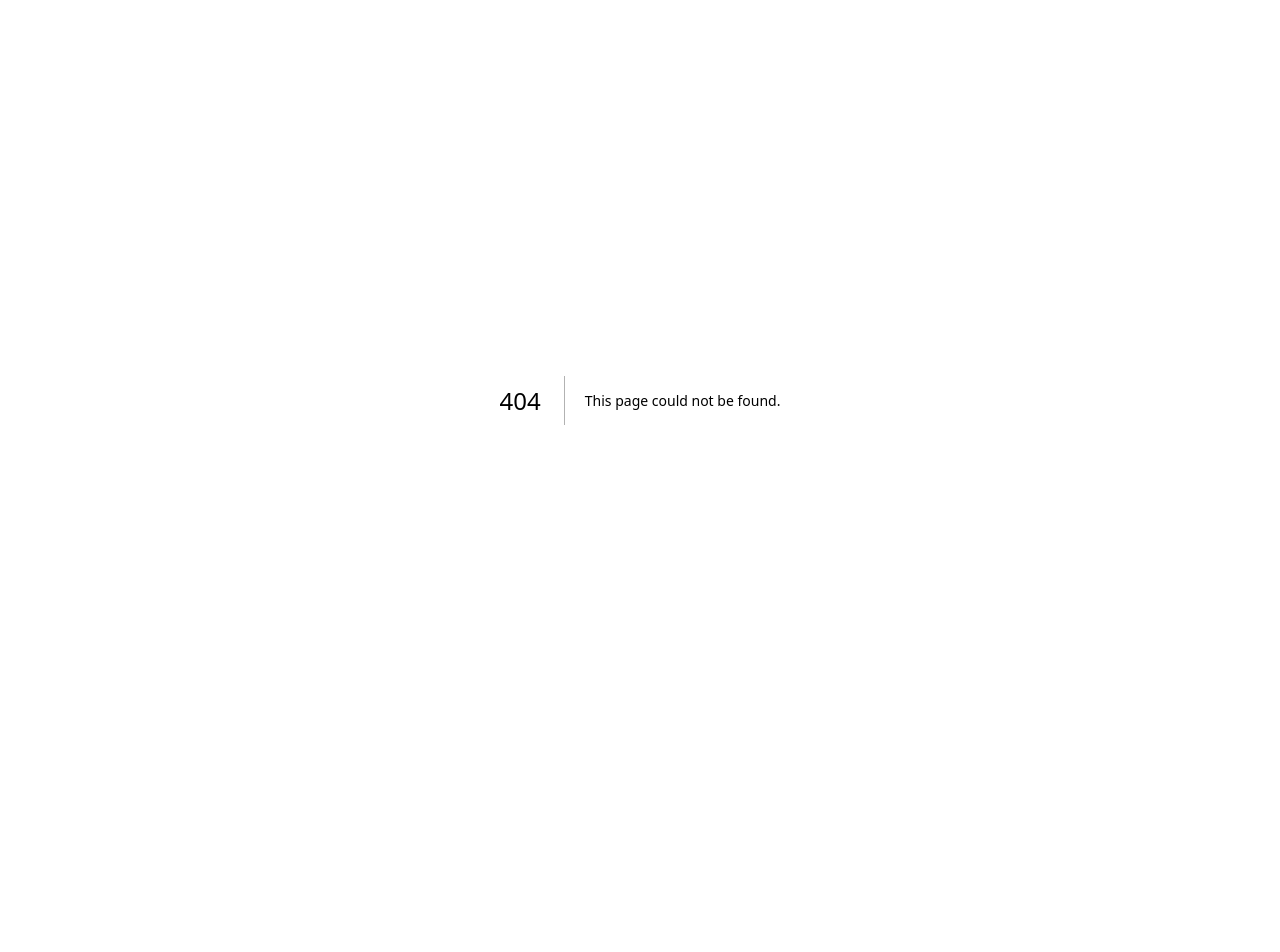
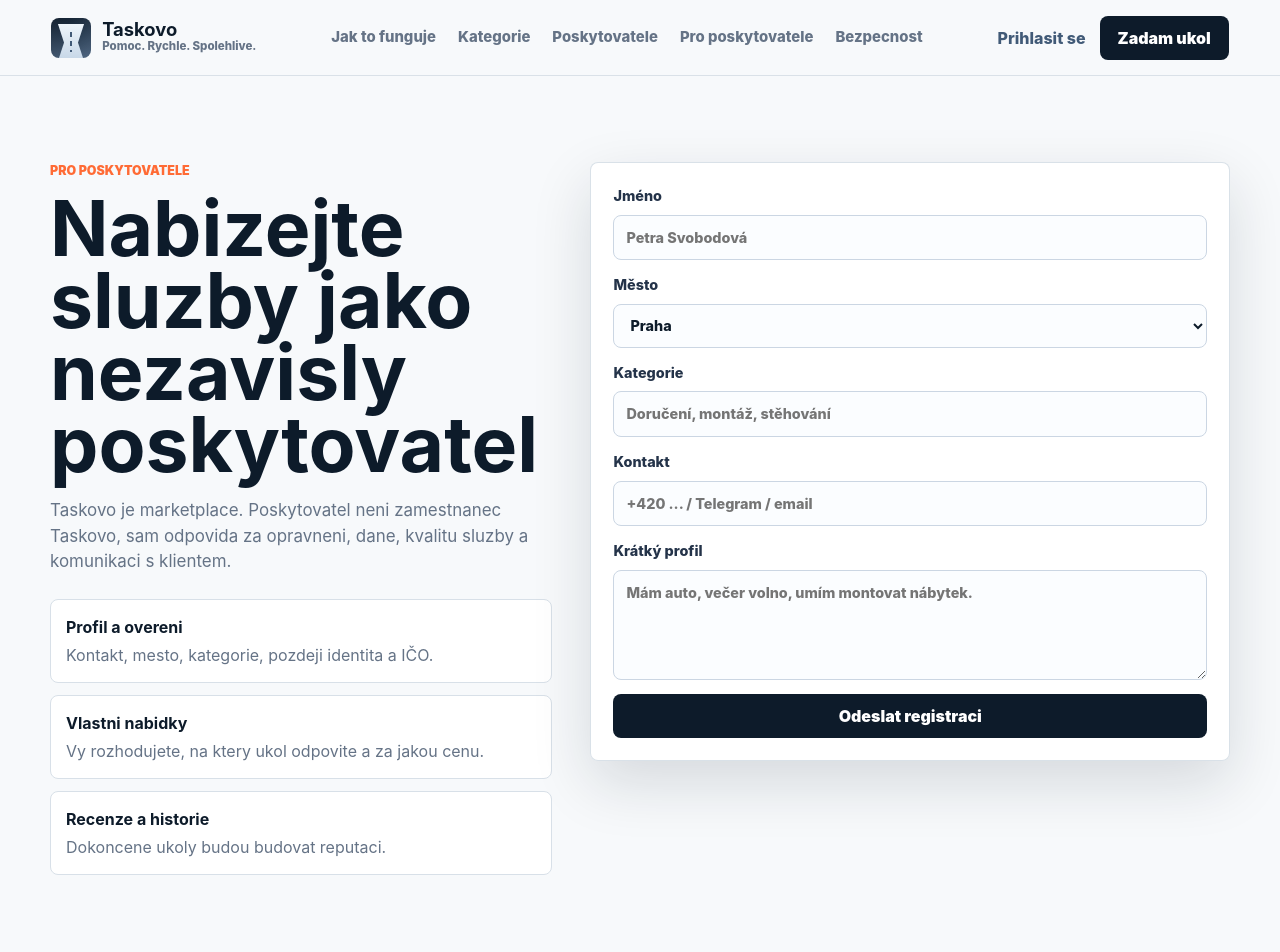
Before and after one commit to kaziodimm/taskovo-app, a Next.js app: page /registrace-poskytovatel in a window 1280 px wide. Before the commit this address had no page. Shown: the top 952 px of the page. Before the commit the page ends 800 px from the top, so only its background shows below. Built offline with nearby package versions, Linux system fonts and the light colour scheme.

Commit message:
Add provider registration page

```diff
--- /dev/null
+++ b/app/registrace-poskytovatel/page.tsx
@@ -0,0 +1,25 @@
+import { Footer } from "@/components/Footer";
+import { Header } from "@/components/Header";
+import { TaskerForm } from "@/components/TaskerForm";
+
+export default function ProviderRegistrationPage() {
+  return (
+    <>
+      <Header />
+      <main className="page-shell split">
+        <section className="section-title">
+          <p className="kicker">Pro poskytovatele</p>
+          <h1 className="page-title">Nabizejte sluzby jako nezavisly poskytovatel</h1>
+          <p>Taskovo je marketplace. Poskytovatel neni zamestnanec Taskovo, sam odpovida za opravneni, dane, kvalitu sluzby a komunikaci s klientem.</p>
+          <div className="feature-list">
+            <div><strong>Profil a overeni</strong><span>Kontakt, mesto, kategorie, pozdeji identita a IČO.</span></div>
+            <div><strong>Vlastni nabidky</strong><span>Vy rozhodujete, na ktery ukol odpovite a za jakou cenu.</span></div>
+            <div><strong>Recenze a historie</strong><span>Dokoncene ukoly budou budovat reputaci.</span></div>
+          </div>
+        </section>
+        <TaskerForm />
+      </main>
+      <Footer />
+    </>
+  );
+}
```
